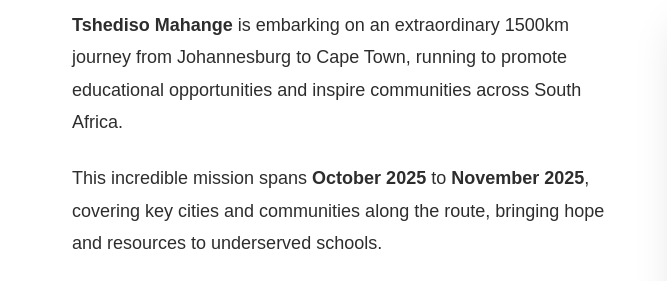
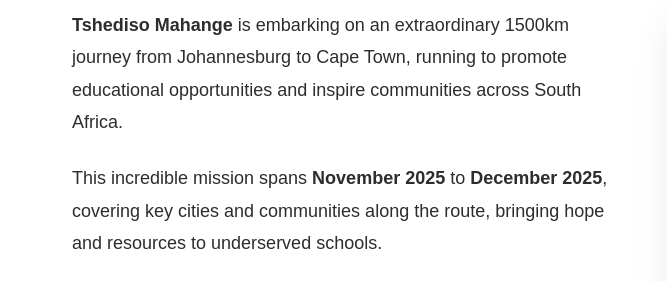
Before and after one commit to MathekoTauu/joburg2cpt, a plain HTML site: page index.html in a window 1280 px wide. Shown: the part 1021-1302 px from the top of the page, 0-667 px from the left. Drawn offline with Linux system fonts and the light colour scheme.

Commit message:
Update index.html

```diff
--- a/index.html
+++ b/index.html
@@ -91,7 +91,7 @@
             <div class="about-content">
                 <div class="about-text">
                     <p><strong>Tshediso Mahange</strong> is embarking on an extraordinary 1500km journey from Johannesburg to Cape Town, running to promote educational opportunities and inspire communities across South Africa.</p>
-                    <p>This incredible mission spans <strong>October 2025</strong> to <strong>November 2025</strong>, covering key cities and communities along the route, bringing hope and resources to underserved schools.</p>
+                    <p>This incredible mission spans <strong>November  2025</strong> to <strong>December 2025</strong>, covering key cities and communities along the route, bringing hope and resources to underserved schools.</p>
                     <p>Every kilometer represents a step toward educational equality, every donation makes a lasting impact, and every supporter becomes part of a movement that will shape South Africa's future.</p>
                 </div>
                 <div class="about-image">
```
